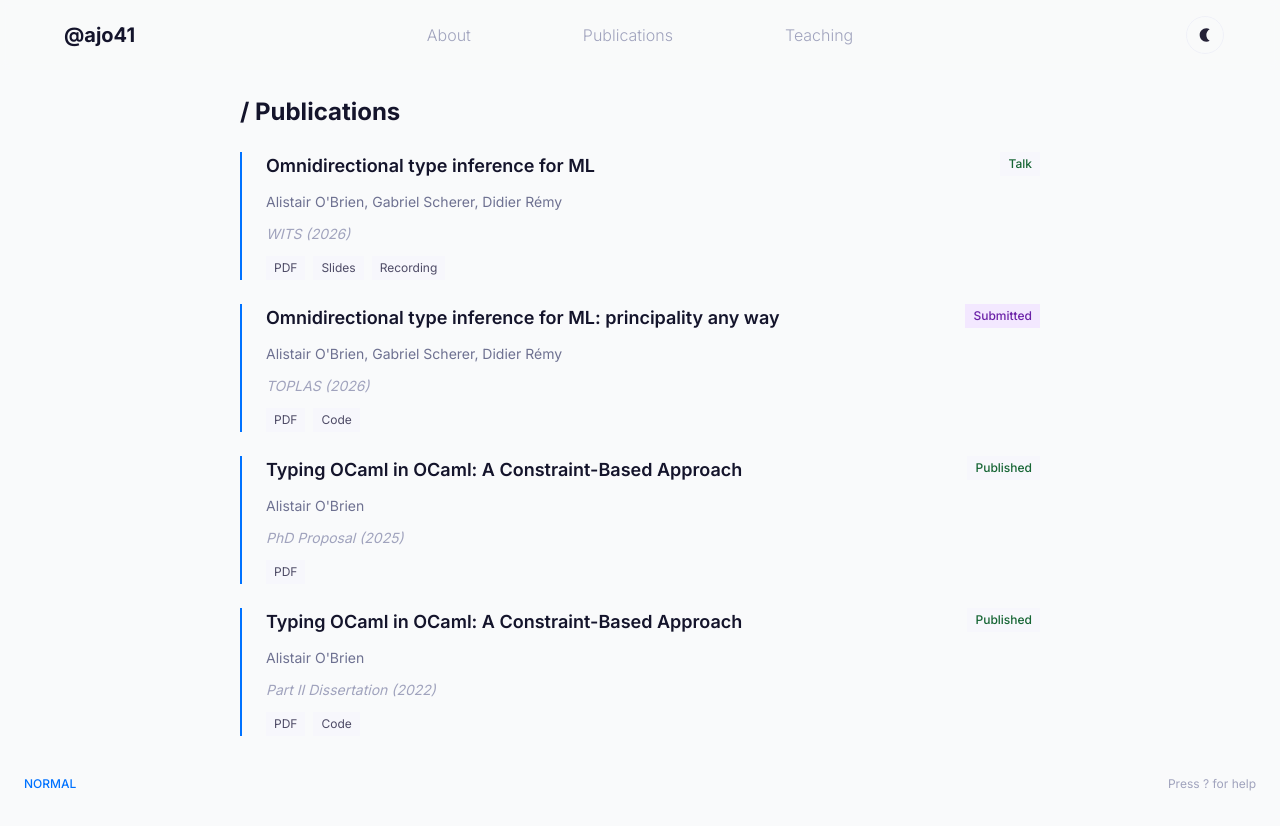
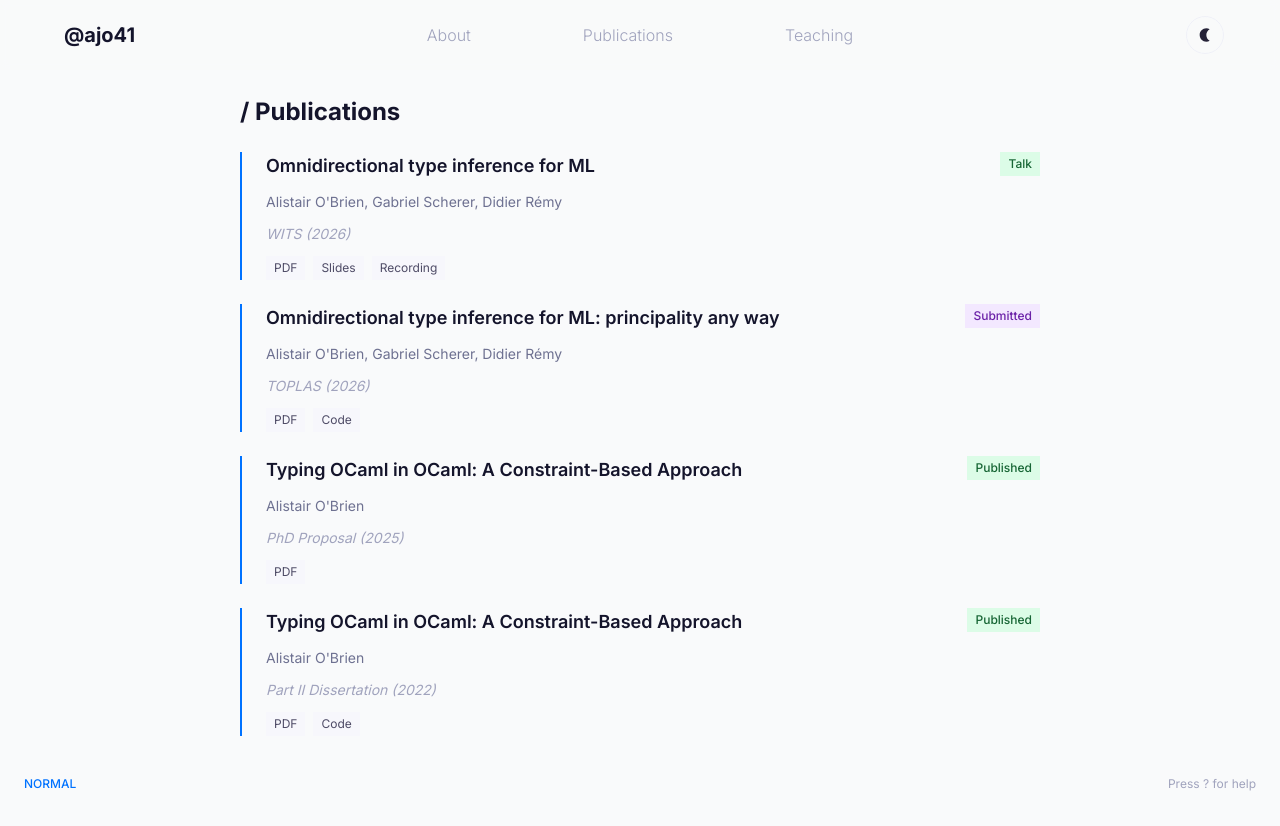
Before and after one commit to johnyob/ajo41.dev, a Next.js app: page /publications in a window 1280 px wide. Shown: the top 826 px of the page. Built offline with nearby package versions, Linux system fonts and the light colour scheme.

Commit message:
fix(lib): dont override bg colors in cards

```diff
--- a/src/components/card.tsx
+++ b/src/components/card.tsx
@@ -10,9 +10,10 @@ interface CardProps {
 function Card({ children, className = "", hover = false, rounded = "lg" }: CardProps) {
   const hoverClass = hover ? "hover:bg-grey-300 dark:hover:bg-grey-700 transition-colors" : "";
   const roundedClass = `rounded-${rounded}`;
+  const bgClass = className.includes("bg-") ? "" : "bg-grey-200 dark:bg-grey-800";
 
   return (
-    <div className={`bg-grey-200 dark:bg-grey-800 ${roundedClass} ${hoverClass} ${className}`}>
+    <div className={`${bgClass} ${roundedClass} ${hoverClass} ${className}`}>
       {children}
     </div>
   );
--- a/src/components/publications.tsx
+++ b/src/components/publications.tsx
@@ -25,8 +25,8 @@ const capitalize = (s: string): string => s.charAt(0).toUpperCase() + s.slice(1)
 
 function PublicationItem({ title, authors, venue, year, status, links }: PublicationItemProps) {
   const statusColors = {
-    published: "bg-green-200 dark:bg-green-800 text-green-800 dark:text-green-200",
-    talk: "bg-green-200 dark:bg-green-800 text-green-800 dark:text-green-200",
+    published: "bg-green-100 dark:bg-green-900 text-green-800 dark:text-green-200",
+    talk: "bg-green-100 dark:bg-green-900 text-green-800 dark:text-green-200",
     draft: "bg-yellow-100 dark:bg-yellow-900 text-yellow-800 dark:text-yellow-200",
     preprint: "bg-blue-100 dark:bg-blue-900 text-blue-800 dark:text-blue-200",
     submitted: "bg-purple-100 dark:bg-purple-900 text-purple-800 dark:text-purple-200",
```
